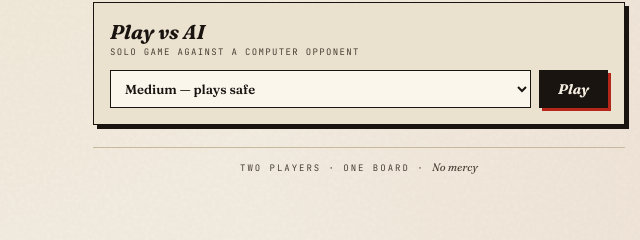
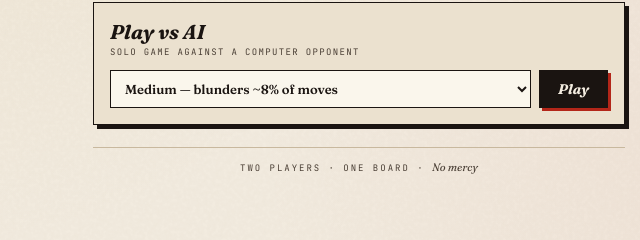
Before and after one commit to rwaynewhite15/sudoku-duel, a plain HTML site: page index.html in a window 1280 px wide. Shown: the part 470-710 px from the top of the page, 281-921 px from the left. Drawn offline with nearby package versions, Linux system fonts and the light colour scheme; no server answers.

Commit message:
Update AI difficulty option labels to show blunder rates
Co-Authored-By: Claude Sonnet 4.6 <noreply@anthropic.com>

```diff
--- a/index.html
+++ b/index.html
@@ -732,10 +732,10 @@
     <div class="lobby-card-sub">Solo game against a computer opponent</div>
     <div class="lobby-input-row">
       <select id="difficulty-select">
-        <option value="easy">Easy — blunders often</option>
-        <option value="medium" selected>Medium — plays safe</option>
-        <option value="hard">Hard — never blunders</option>
-        <option value="expert">Expert — most constrained cell</option>
+        <option value="easy">Easy — blunders ~20% of moves</option>
+        <option value="medium" selected>Medium — blunders ~8% of moves</option>
+        <option value="hard">Hard — rarely blunders (~3%)</option>
+        <option value="expert">Expert — almost never blunders (~1%)</option>
       </select>
       <button id="ai-btn" class="lobby-btn">Play</button>
     </div>
@@ -823,10 +823,10 @@
     <span class="ctrl-pair" id="ai-diff-pair" style="display:none">
       <label for="ai-diff-select">AI</label>
       <select id="ai-diff-select">
-        <option value="easy">Easy</option>
-        <option value="medium" selected>Medium</option>
-        <option value="hard">Hard</option>
-        <option value="expert">Expert</option>
+        <option value="easy">Easy — blunders ~20%</option>
+        <option value="medium" selected>Medium — blunders ~8%</option>
+        <option value="hard">Hard — rarely blunders (~3%)</option>
+        <option value="expert">Expert — almost never (~1%)</option>
       </select>
     </span>
     <span class="ctrl-pair">
```
